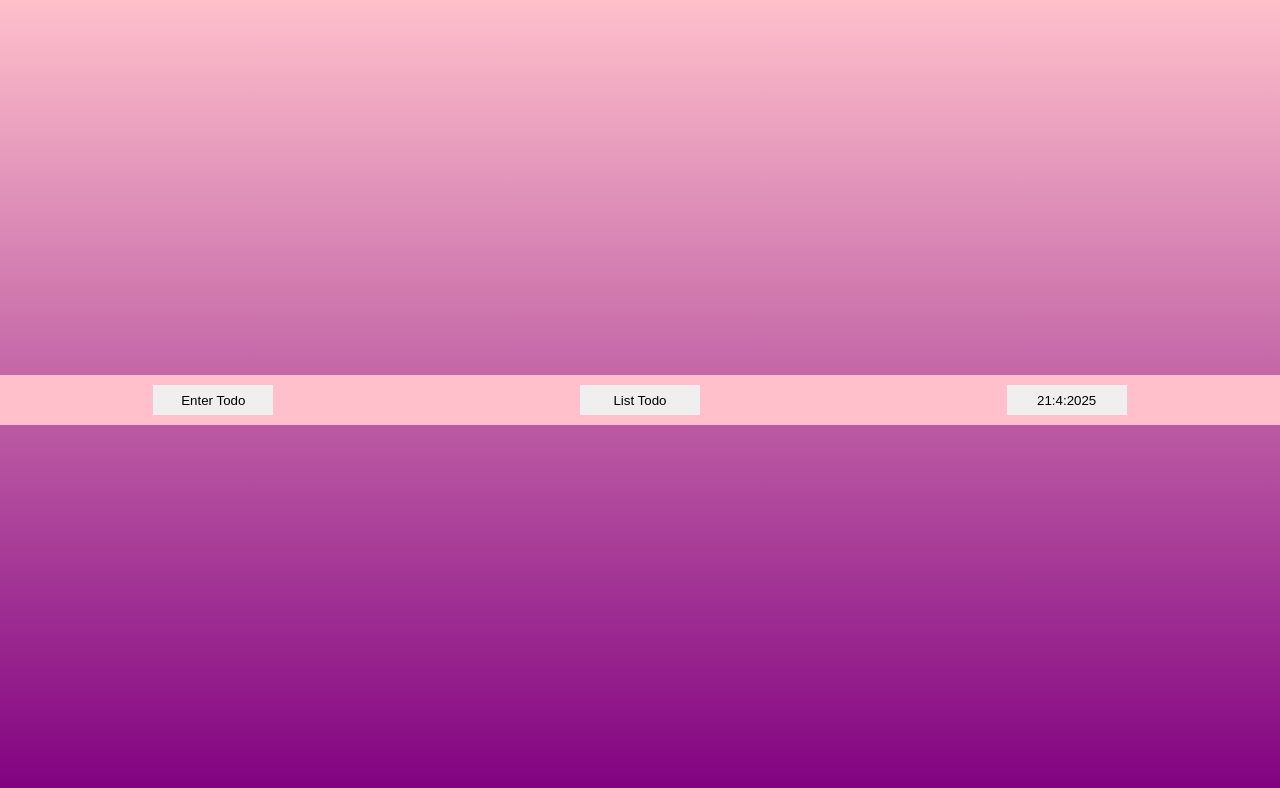
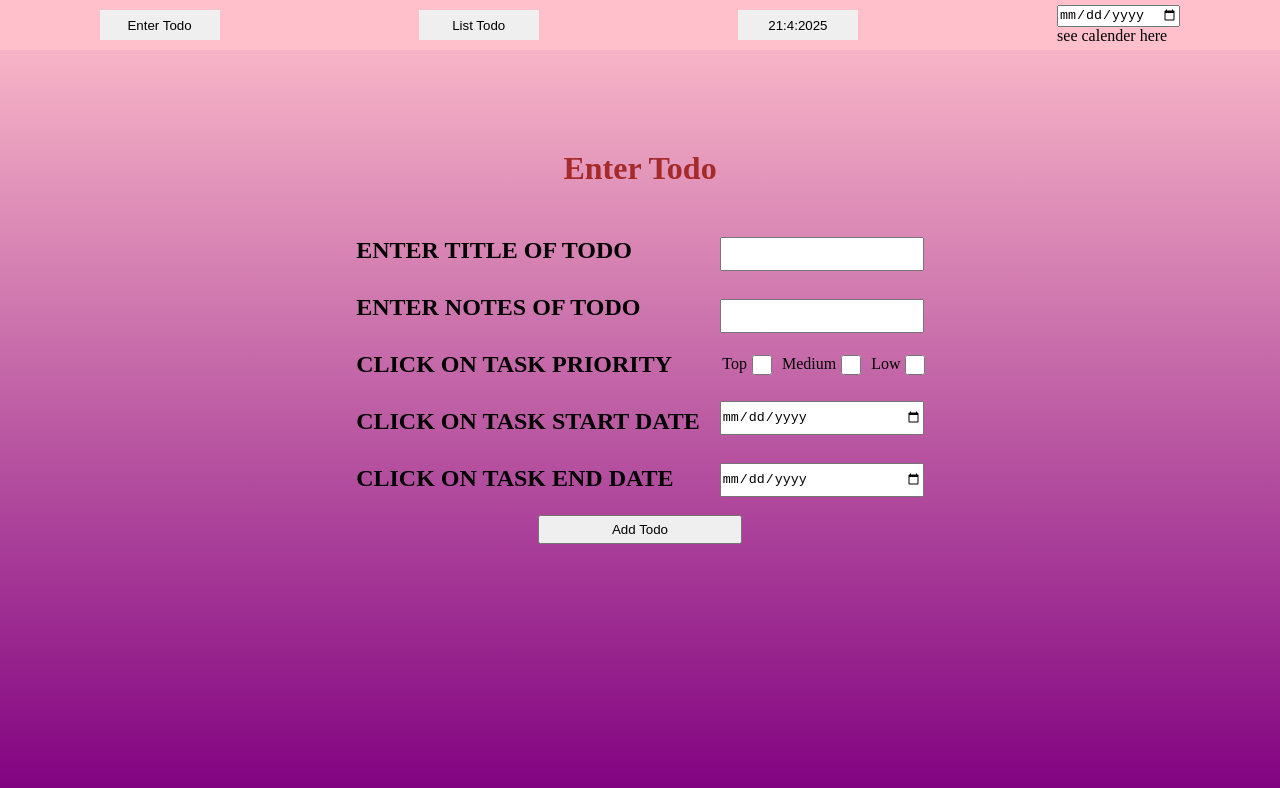
Before and after one commit to Chand-007/todo-app, a React (Vite) app: page / in a window 1280 px wide. Shown: the top 788 px of the page. Built offline with nearby package versions, Linux system fonts and the light colour scheme.

Commit message:
Added toggle to todos

```diff
--- a/src/App.css
+++ b/src/App.css
@@ -3,6 +3,8 @@
     height:100vh;
     background-image: linear-gradient(pink,purple);
     display:flex;
+    flex-direction: column;
     align-items: center;
-    justify-content: center;
+    justify-content: flex-start;
+    row-gap:100px;
 }
--- a/src/App.jsx
+++ b/src/App.jsx
@@ -1,13 +1,20 @@
 import './App.css'
 import Entertodo from './components/Entertodo'
 import NavBar from './components/NavBar'
+import ShowTodo from './components/ShowTodo'
+import { useState } from 'react'
+
 
 function App() {
-
+  const [showTodo,setShowTodo] = useState(false)
+  function handleDisplayTodo(){console.log(showTodo)
+    setShowTodo(prev => !prev)
+  }
 
   return (
     <div className="main-container">
-      <NavBar/>
+      <NavBar handleDisplayTodo={handleDisplayTodo}/>
+      {showTodo?<ShowTodo/>:<Entertodo/>}
     </div>
   )
 }
--- a/src/components/NavBar.jsx
+++ b/src/components/NavBar.jsx
@@ -1,7 +1,7 @@
 import '../styles/NavBar.css'
 
 
-export default function NavBar(){
+export default function NavBar({handleDisplayTodo}){
     const todayDate = new Date()
     const datePart = todayDate.getDate()
     const monthPart = todayDate.getDay()+1
@@ -12,9 +12,13 @@ export default function NavBar(){
 
     return(
         <div className="navbar-container">
-                <button className="enter-button">Enter Todo</button>
-                <button className="list-todos">List Todo</button>
+                <button className="enter-button" onClick={handleDisplayTodo}>Enter Todo</button>
+                <button className="list-todos" onClick={handleDisplayTodo}>List Todo</button>
                 <button className="today-date">{fullDate}</button>
+                <div className="calender-container">
+                    <input  type='date'/>
+                    <p>see calender here</p>
+                </div>
         </div>
     )
 
--- /dev/null
+++ b/src/components/ShowTodo.jsx
@@ -0,0 +1,5 @@
+export default function ShowTodo(){
+    return(
+        <h1>Todo List Here</h1>
+    )
+}
```
Also changed, not shown: src/styles/ShowTodo.css (added).
